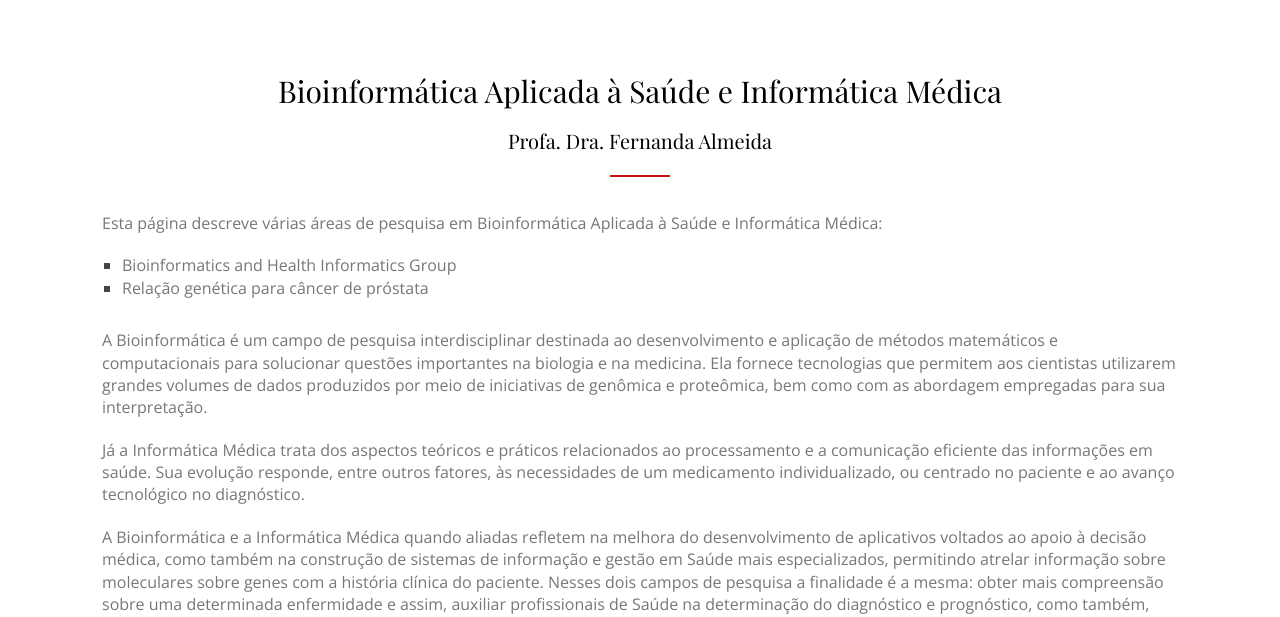
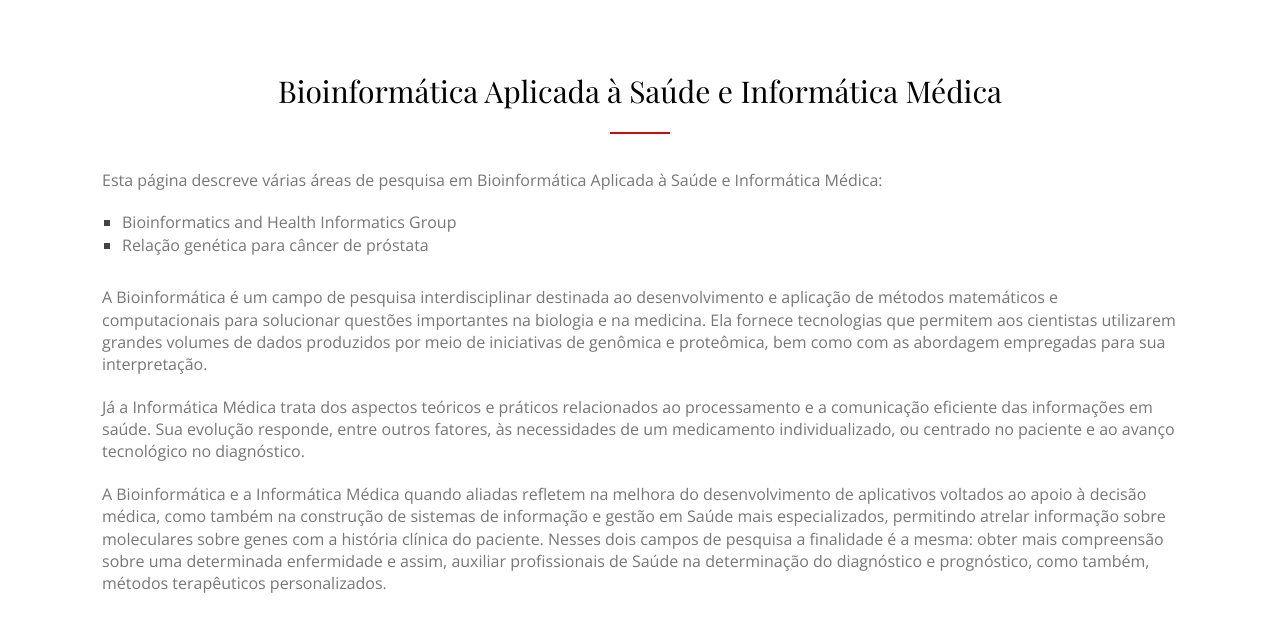
Before and after one commit to ufabc-ebm/ufabc-ebm.github.io, a plain HTML site: page Computacionais.html in a window 1280 px wide. Shown: the part 2300-2917 px from the top of the page. Drawn offline with nearby package versions, Linux system fonts and the light colour scheme; files whose address does not match are found by name.

Commit message:
Retirando nome da Fernanda da descrição geral de bioinformática.

```diff
--- a/Computacionais.html
+++ b/Computacionais.html
@@ -134,8 +134,6 @@
 			<section class="section-top-padding full-width">
 				<div class="line">
 					<h2 class="text-size-30 text-center" id="InstrBM">Bioinformática Aplicada à Saúde e Informática Médica</h2>
-
-					<h3 class="margin-bottom-20 text-center text-size-20">Profa. Dra. Fernanda Almeida</h3>
 
 					<hr class="break-small background-primary break-center">
 
```
